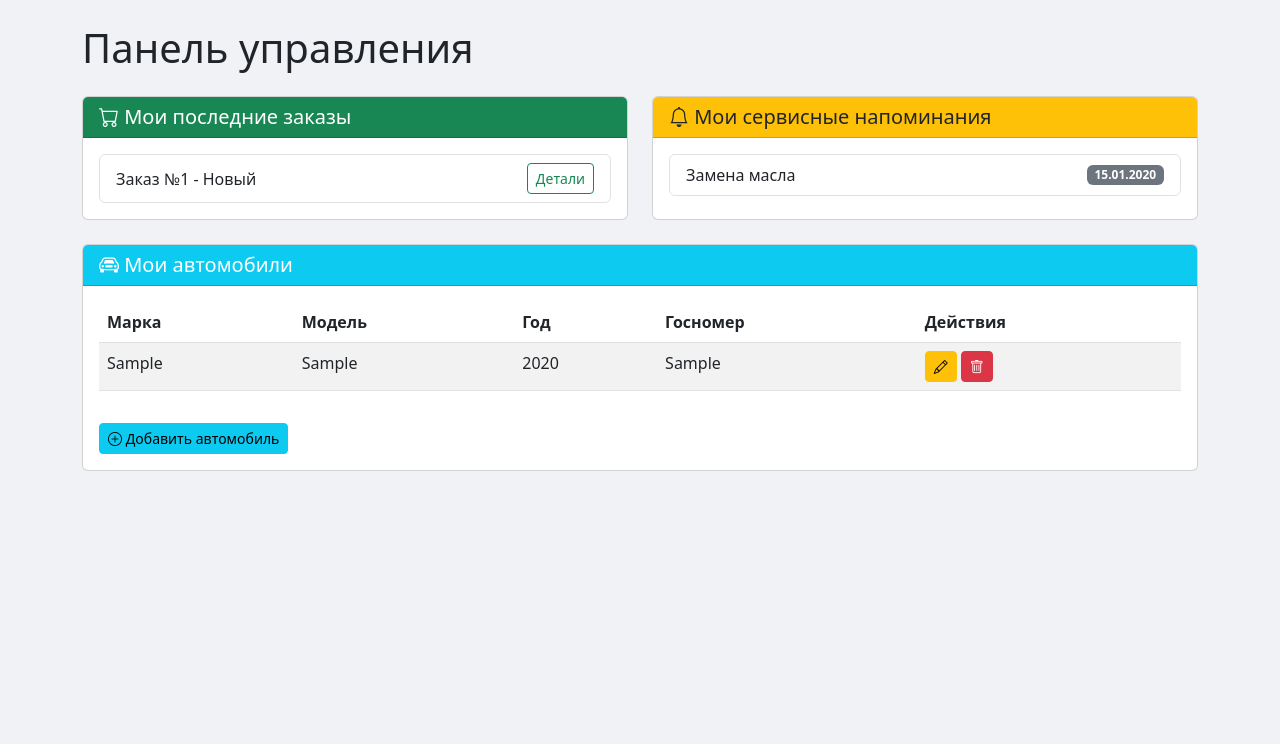
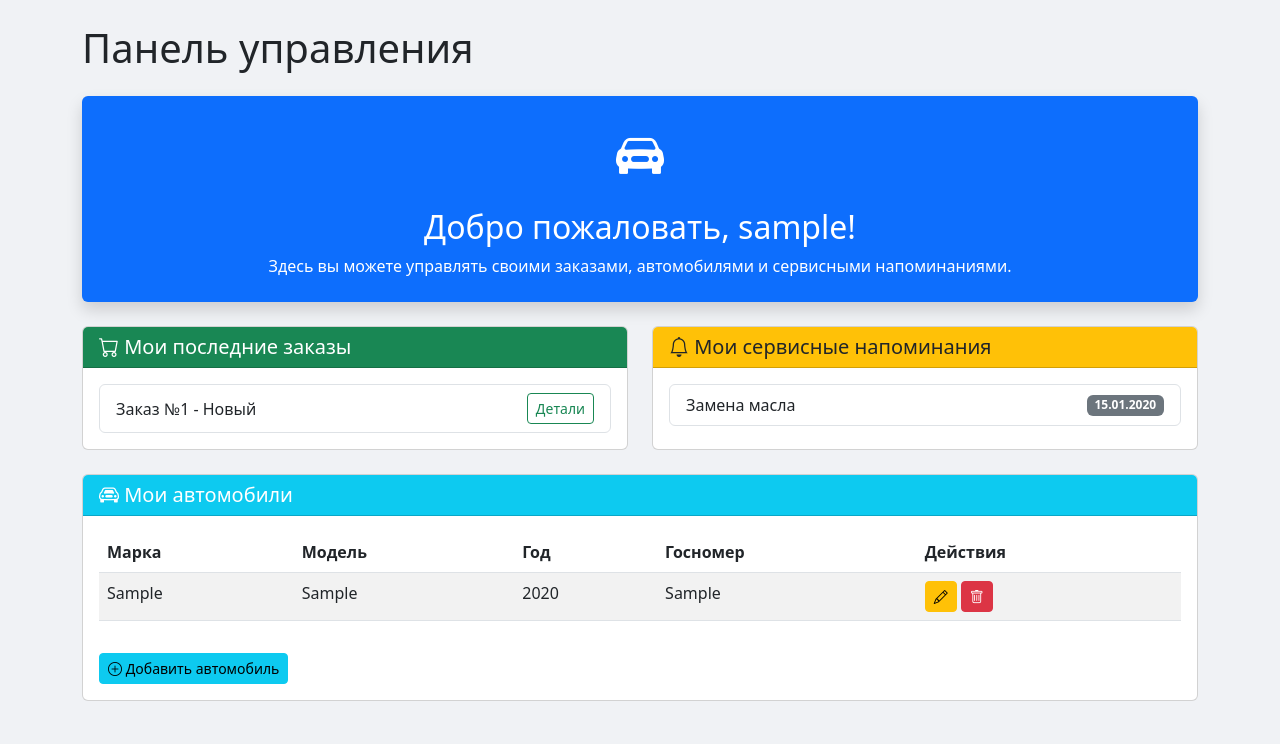
Before and after one commit to Akika15/crm-auto, a Django app: template crm_app/templates/crm_app/dashboard.html in a window 1280 px wide. Shown: the part 56-800 px from the top of the page. Run offline with Django 5.2, Linux system fonts and the light colour scheme; the template is opened without the code that fills it: values that come from a table or form of the project are taken from there, others are empty; a user stored in the database is signed in; tables that the repository leaves empty hold one stand-in row (values such as "Sample post").

Commit message:
Restore welcome message with username

```diff
--- a/crm_app/templates/crm_app/dashboard.html
+++ b/crm_app/templates/crm_app/dashboard.html
@@ -93,6 +93,21 @@
 {% else %}
     <!-- ========== ОБЫЧНЫЙ ПОЛЬЗОВАТЕЛЬ (КЛИЕНТ) ========== -->
 
+    <!-- Приветственная карточка -->
+    <div class="row mb-4">
+        <div class="col-12">
+            <div class="card bg-primary text-white border-0 shadow">
+                <div class="card-body text-center py-4">
+                    <div class="mb-3">
+                        <i class="bi bi-car-front-fill" style="font-size: 48px;"></i>
+                    </div>
+                    <h2 class="card-title">Добро пожаловать, {{ user.username }}!</h2>
+                    <p class="card-text">Здесь вы можете управлять своими заказами, автомобилями и сервисными напоминаниями.</p>
+                </div>
+            </div>
+        </div>
+    </div>
+
     <div class="row">
         <div class="col-md-6 mb-4">
             <div class="card h-100">
```
